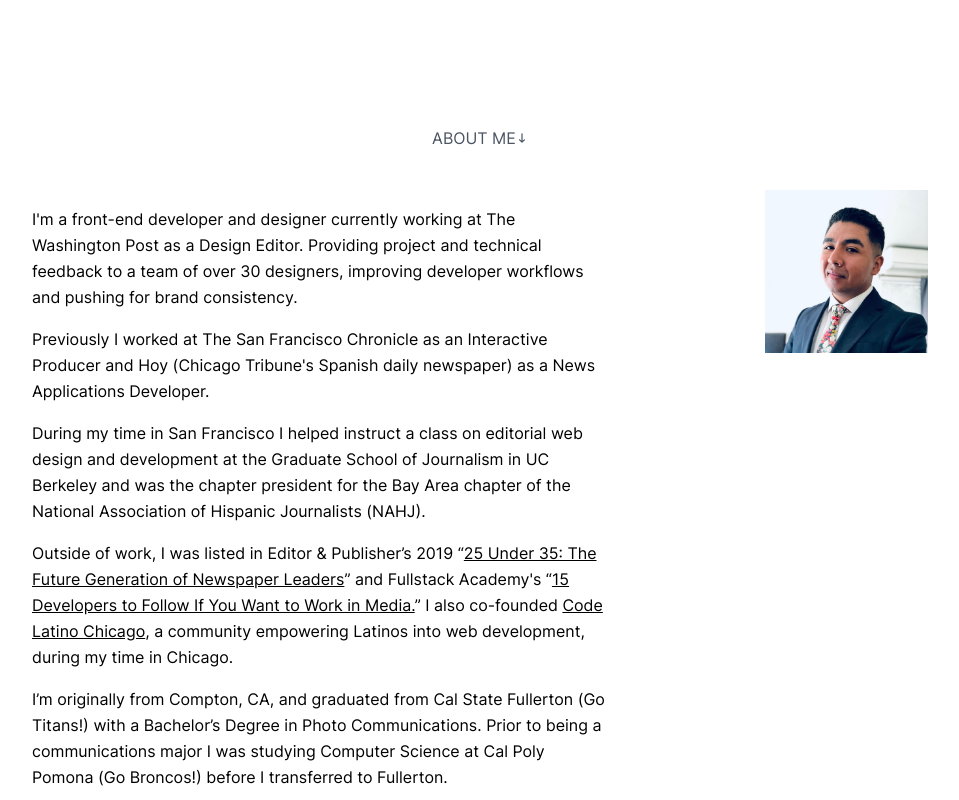
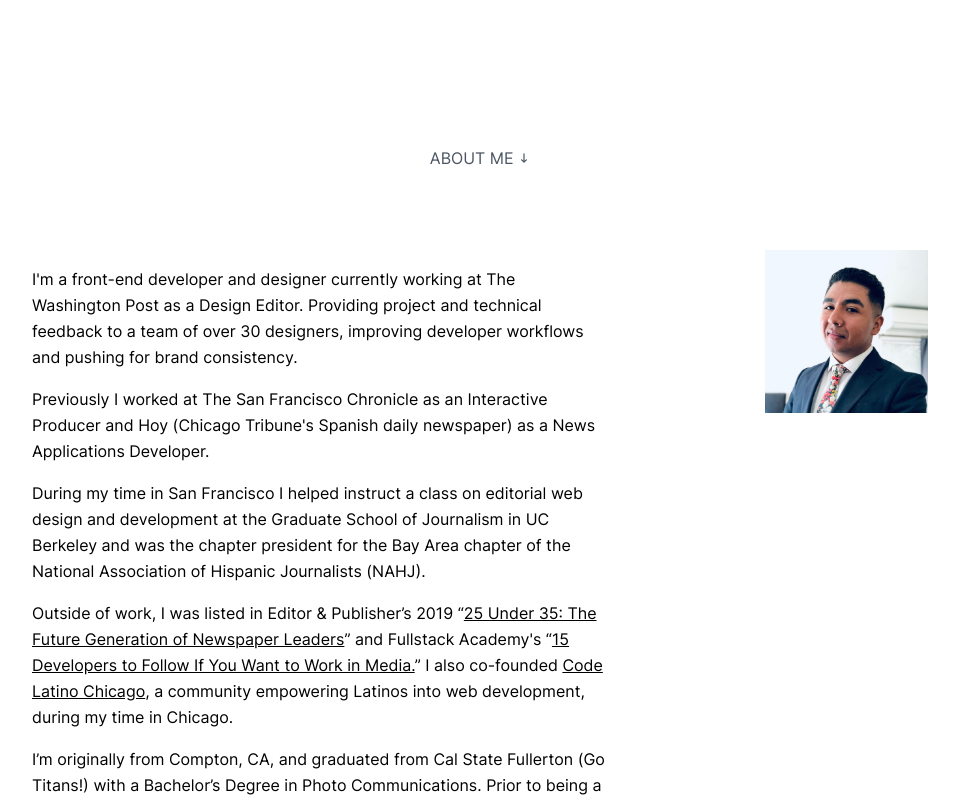
Before and after one commit to luciovilla/luciovilla.com, a Next.js app: page / in a window 1280 px wide. Shown: the part 3200-4000 px from the top of the page, without its empty margins (160-1119 px from the left). Built offline with nearby package versions, Linux system fonts and the light colour scheme; no server answers; what @tailwindcss/typography would draw is missing.

Commit message:
update about me top space

```diff
--- a/components/About.js
+++ b/components/About.js
@@ -1,14 +1,12 @@
-/* eslint-disable react/no-unescaped-entities */
 import React from 'react'
 import Image from 'next/image'
 import NowPlaying from './NowPlaying'
 
 export default function About() {
   return (
-    <section id="about-me" className="relative w-full max-w-4xl m-auto pb-40" >
-      <div className="container m-auto w-full">
-        <div className="text-center w-full mb-10 uppercase text-gray-600">
-          About me
+    <section id="about-me" className="relative w-full space-y-20 max-w-4xl m-auto mb-40">
+      <h3 className="pt-5 text-center uppercase text-gray-600 w-full m-auto">
+        About me{' '}
         <span className="inline-block w-3">
           <svg xmlns="http://www.w3.org/2000/svg" viewBox="0 0 20 20" fill="currentColor">
             <path
@@ -18,7 +16,7 @@ export default function About() {
             />
           </svg>
         </span>
-        </div>
+      </h3>
       <div className="flex flex-wrap-reverse">
         <div className="w-full md:w-3/4 md:pr-12">
           <div className="md:pr-12">
@@ -28,14 +26,14 @@ export default function About() {
               designers, improving developer workflows and pushing for brand consistency.
             </p>
             <p className="mt-4 leading-relaxed">
-                Previously I worked at The San Francisco Chronicle as an Interactive Producer and
-                Hoy (Chicago Tribune's Spanish daily newspaper) as a News Applications Developer.
+              Previously I worked at The San Francisco Chronicle as an Interactive Producer and Hoy
+              (Chicago Tribune's Spanish daily newspaper) as a News Applications Developer.
             </p>
             <p className="mt-4 leading-relaxed">
-                During my time in San Francisco I helped instruct a class on editorial web design
-                and development at the Graduate School of Journalism in UC Berkeley and was the
-                chapter president for the Bay Area chapter of the National Association of Hispanic
-                Journalists (NAHJ).
+              During my time in San Francisco I helped instruct a class on editorial web design and
+              development at the Graduate School of Journalism in UC Berkeley and was the chapter
+              president for the Bay Area chapter of the National Association of Hispanic Journalists
+              (NAHJ).
             </p>
 
             <p className="mt-4 leading-relaxed">
@@ -86,7 +84,6 @@ export default function About() {
           </div>
         </div>
       </div>
-      </div>
     </section>
   )
 }
```
Lines whose indentation alone changed are shown as unchanged.
